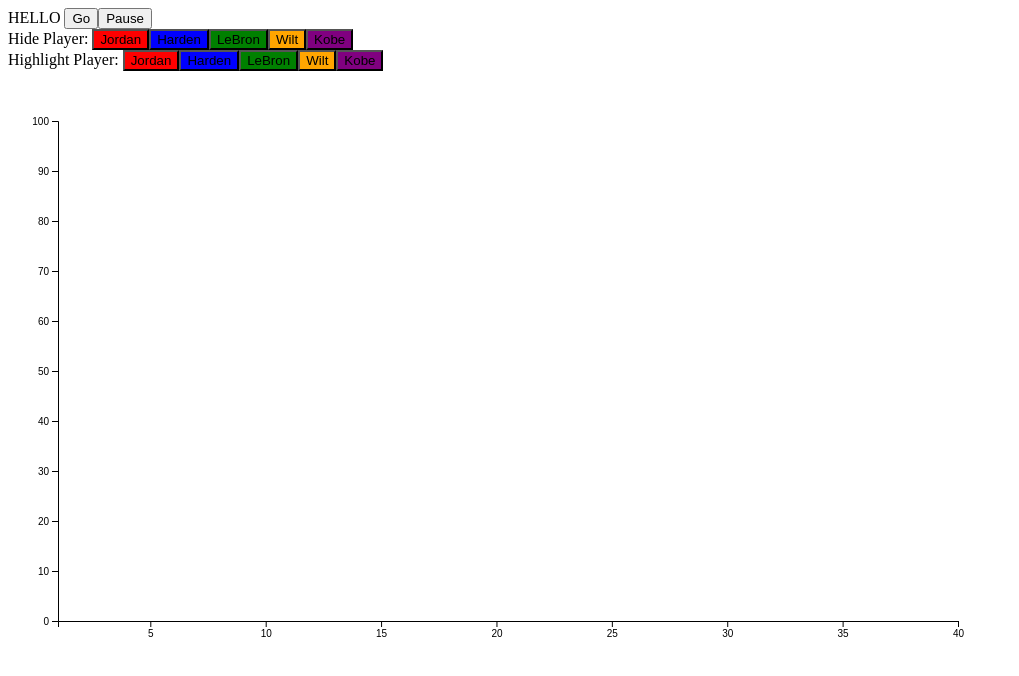
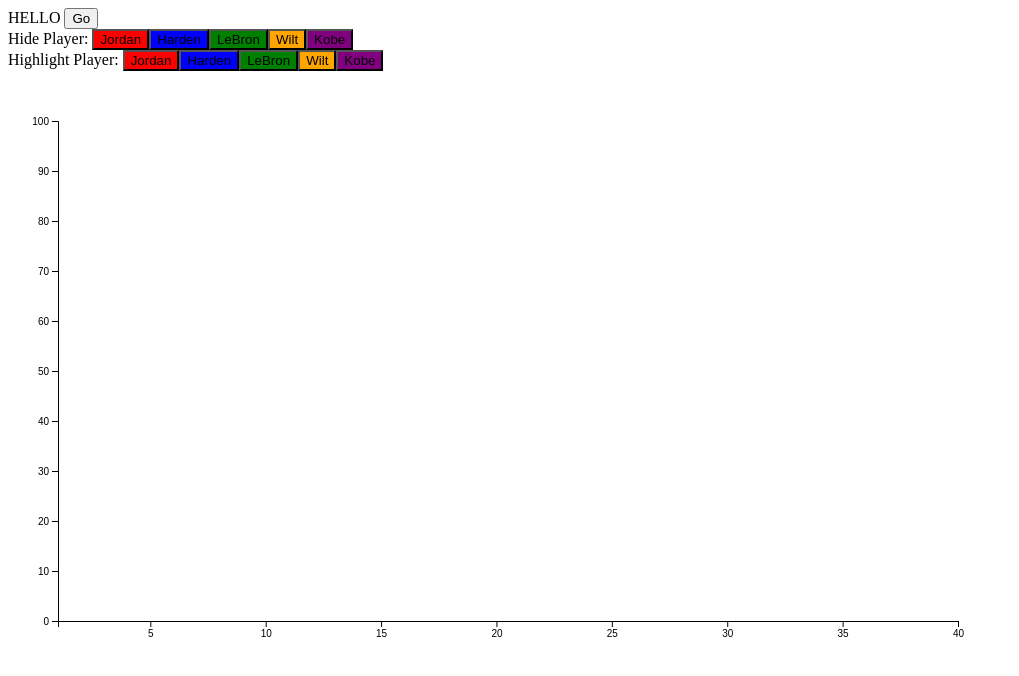
Before and after one commit to snkoski/d3-nba, a plain HTML site: page charts/moving-line.html in a window 1280 px wide. Shown: the whole page, without its empty margins (0-1019 px from the left). Drawn offline with Linux system fonts and the light colour scheme.

Commit message:
Removed pause button because it does nothing

```diff
--- a/charts/moving-line.html
+++ b/charts/moving-line.html
@@ -27,10 +27,10 @@
   goButton.innerHTML = "Go"
   body.appendChild(goButton)
 
-  const pauseButton = document.createElement("button")
-  pauseButton.setAttribute("id", "pause")
-  pauseButton.innerHTML = "Pause"
-  body.appendChild(pauseButton)
+  // const pauseButton = document.createElement("button")
+  // pauseButton.setAttribute("id", "pause")
+  // pauseButton.innerHTML = "Pause"
+  // body.appendChild(pauseButton)
 
   const hideDiv = document.createElement("div")
   let hideTitle = document.createElement("p")
```
